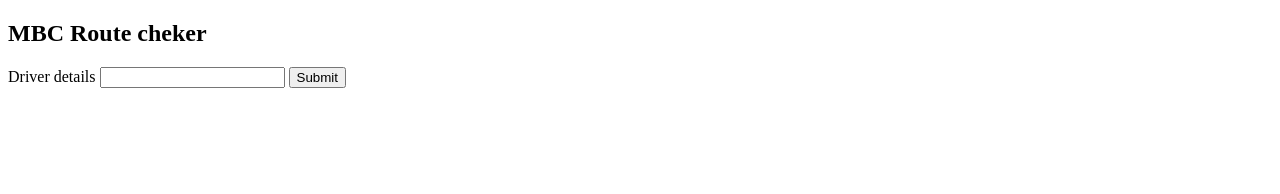
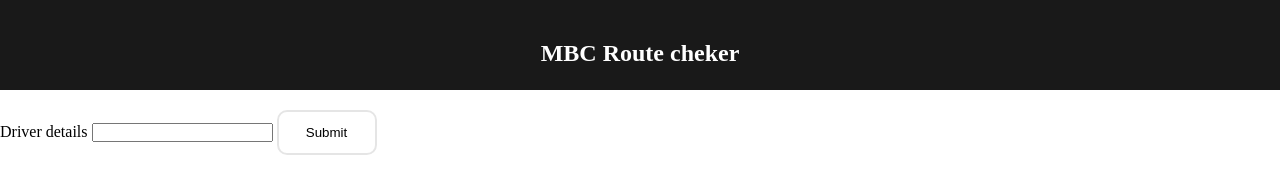
Before and after one commit to collinskoech11/UbunifuHackathon, a plain HTML site: page Frontend/Driver.html in a window 1280 px wide. Drawn offline with Linux system fonts and the light colour scheme; files that its build step writes are made by us from their sources.

Commit message:
styling update

```diff
--- a/Frontend/Driver.html
+++ b/Frontend/Driver.html
@@ -5,7 +5,8 @@
     <meta http-equiv="X-UA-Compatible" content="IE=edge">
     <meta name="viewport" content="width=device-width, initial-scale=1.0">
     <title>Document</title>
-    <link rel="stylesheet" href="driver.css" />
+    <link rel="stylesheet" href="css/driver.css" />
+    <link rel="stylesheet" href="css/style.css">
 </head>
 <body>
     <section>
--- a/Frontend/css/style.css
+++ b/Frontend/css/style.css
@@ -35,4 +35,9 @@ header{
     background-color: transparent;
     border: 2px solid rgb(0, 0, 0,0.1);
     border-radius: 10px;
+    cursor: pointer;
 }
+.log:hover{
+    background:rgb(0,128,128);
+    transition: 1s;
+}
```
Also changed, not shown: Frontend/index.html (+2 -2 lines).
